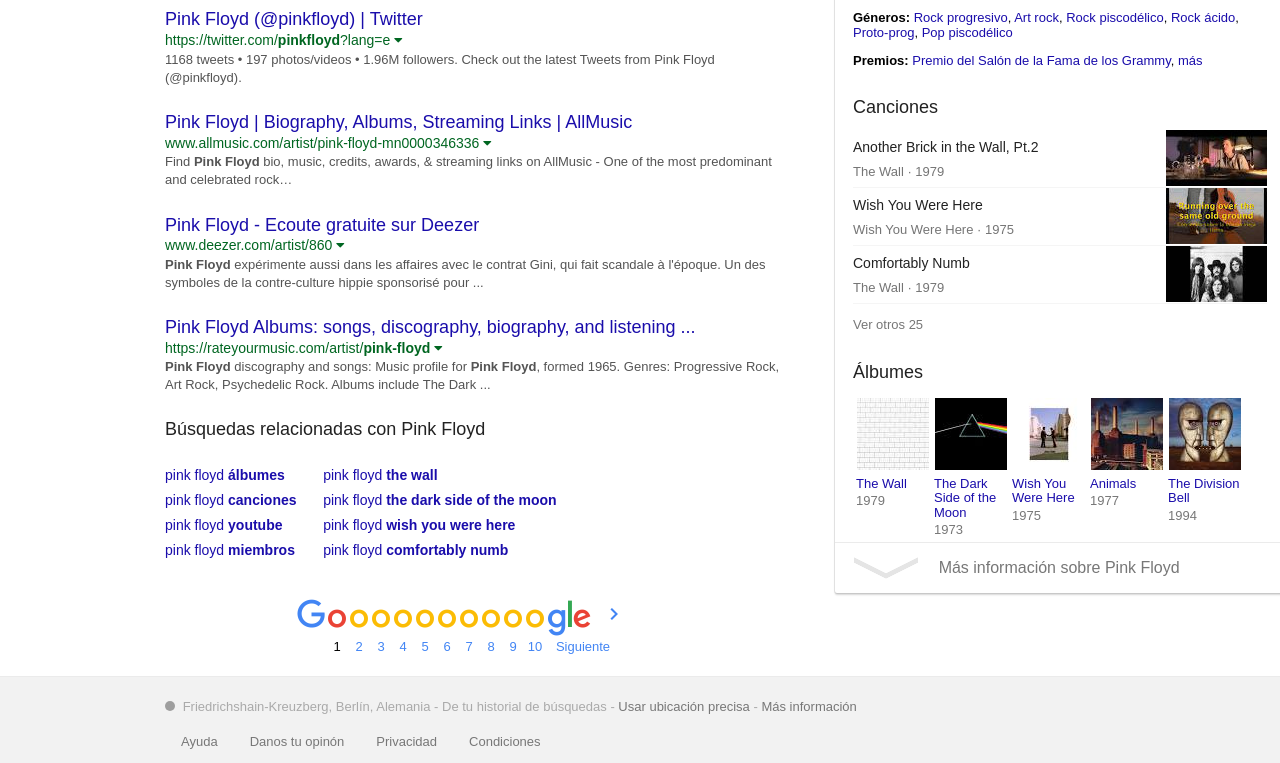
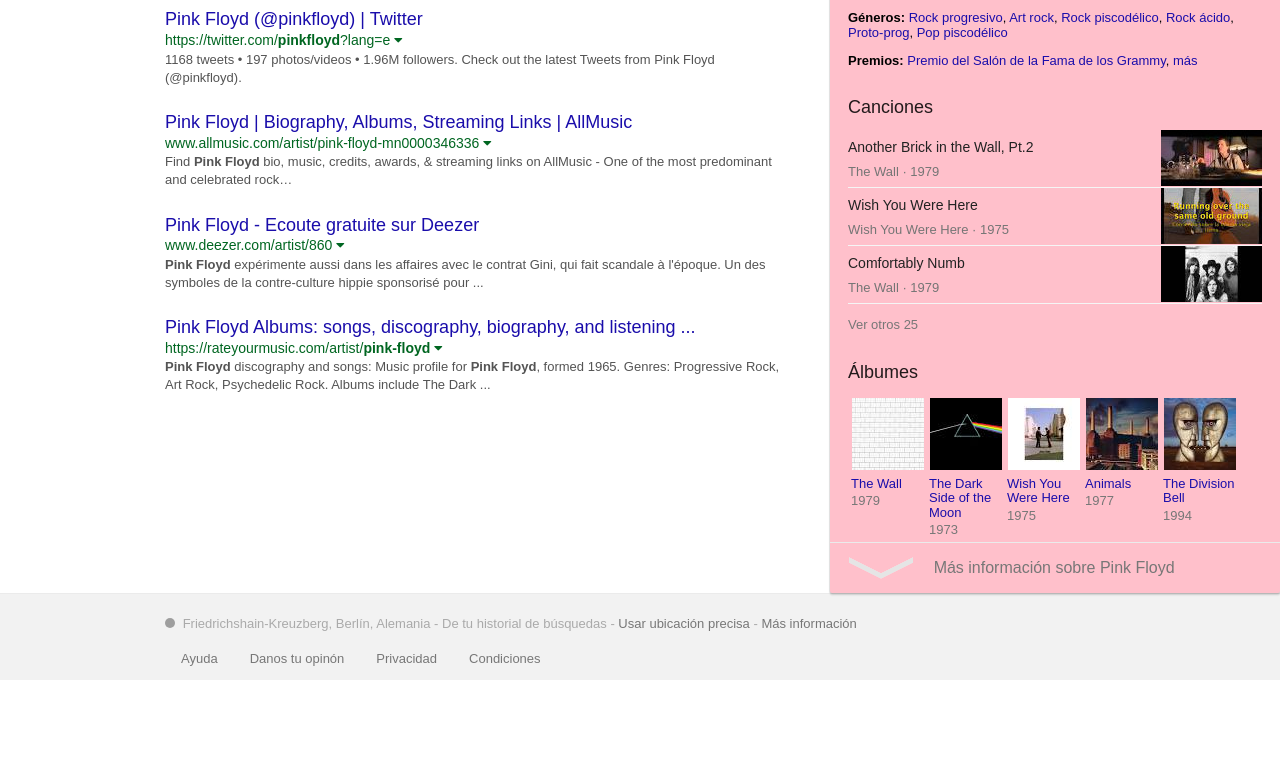
Before and after one commit to afuh/Google, a plain HTML site: page index.html in a window 1280 px wide. Shown: the part 785-1548 px from the top of the page. After the commit the page ends 1465 px from the top, so only its background shows below. Drawn offline with Linux system fonts and the light colour scheme.

Commit message:
update styles

```diff
--- a/index.html
+++ b/index.html
@@ -4,10 +4,9 @@
 <head>
   <title>Pink Floyd - Buscar con Google</title>
   <meta charset="utf-8">
-  <meta name="viewport" content="width=device-width, initial-scale=1, maximum-scale=1">
 
   <link rel="shortcut icon" href="https://www.google.com/images/branding/product/ico/googleg_lodp.ico">
-  <link href="styles/style.css" type="text/css" rel="stylesheet">
+  <link href="styles/main.css" type="text/css" rel="stylesheet">
   <link rel="stylesheet" href="https://maxcdn.bootstrapcdn.com/font-awesome/4.7.0/css/font-awesome.min.css" />
 </head>
 
@@ -46,13 +45,14 @@
   </div>
   <!-- end Header -->
 
+  <div class="topBar">
+    <div>
+      <p>Aproximadamente 39.400.000 resultados (0,46 segundos)</p>
+    </div>
+  </div>
+
   <!-- results -->
   <div class="mainSection">
-    <div class="topBar">
-      <div>
-        <p>Aproximadamente 39.400.000 resultados (0,46 segundos)</p>
-      </div>
-    </div>
     <div class="centerCol">
       <div class="resultsContainer">
         <ul id="resultados" class="list-group">
@@ -118,49 +118,7 @@
         </ul>
       </div>
 
-      <div class="medContainer">
-        <div class="related">
-          <h3>Búsquedas relacionadas con Pink Floyd</h3>
-        </div>
-        <div class="cardSection">
-          <div class="col">
-            <ul>
-              <li><a href="#">pink floyd <b>álbumes</b></a></li>
-              <li><a href="#">pink floyd <b>canciones</b></a></li>
-              <li><a href="#">pink floyd <b>youtube</b></a></li>
-              <li><a href="#">pink floyd <b>miembros</b></a></li>
-            </ul>
-          </div>
-          <div class="col">
-            <ul>
-              <li><a href="#">pink floyd <b>the wall</b></a></li>
-              <li><a href="#">pink floyd <b>the dark side of the moon</b></a></li>
-              <li><a href="#">pink floyd <b>wish you were here</b></a></li>
-              <li><a href="#">pink floyd <b>comfortably numb</b></a></li>
-            </ul>
-          </div>
 
-          <div class="navPages">
-            <table>
-              <tr>
-                <td><span class="g"></span></td>
-                <td><span class="o1"></span>1</td>
-                <td><a href="#"><span class="o"></span>2</a></td>
-                <td><a href="#"><span class="o"></span>3</a></td>
-                <td><a href="#"><span class="o"></span>4</a></td>
-                <td><a href="#"><span class="o"></span>5</a></td>
-                <td><a href="#"><span class="o"></span>6</a></td>
-                <td><a href="#"><span class="o"></span>7</a></td>
-                <td><a href="#"><span class="o"></span>8</a></td>
-                <td><a href="#"><span class="o"></span>9</a></td>
-                <td><a href="#"><span class="o"></span>10</a></td>
-                <td><a href="#"><span class="gle"></span>Siguiente</a></td>
-              </tr>
-            </table>
-          </div>
-
-        </div>
-      </div>
     </div>
     <!-- end results -->
 
--- a/styles/_head.sass
+++ b/styles/_head.sass
@@ -1,5 +1,6 @@
 .header
   position: relative
+  background: green
   background: #fafafa
   border-bottom: 1px solid #ebebeb
   height: 123px
@@ -11,14 +12,12 @@
   height: 44px
   width: 720px
   z-index: 1000
-
   #logo
     position: absolute
     left: 13px
     bottom: -4px
     width: 120px
     height: 44px
-
   #searchBox
     position: absolute
     left: 150px
@@ -34,13 +33,11 @@
     &:hover
       box-shadow: 0 2px 2px 0 rgba(0,0,0,0.2), 0 0 0 1px rgba(0,0,0,0.08)
       transition: box-shadow 200ms cubic-bezier(0.4, 0.0, 0.2, 1)
-
   #micButton
     position: absolute
     right: -6px
     bottom: 10px
     height: 24px
-
   #magButton
     position: absolute
     right: -44px
@@ -52,12 +49,10 @@
   top: 20px
   height: 44px
   min-width: 1000px
-
   #appButton
     position: absolute
     right: 160px
     bottom: 12px
-
   #sessButton
     position: absolute
     right: 26px
--- a/styles/_info.sass
+++ b/styles/_info.sass
@@ -1,10 +1,9 @@
 .infoBox
-  position: absolute
-  display: inline-block
-  vertical-align: top
+  background: pink
   box-shadow: 0 2px 2px 0 rgba(0,0,0,0.16), 0 0 0 1px rgba(0,0,0,0.08)
   +border-radius(2px)
   width: 450px
+  min-width: 450px
   .images
     position: relative
     height: 185px
@@ -31,11 +30,12 @@
   .leftCol
     display: inline-block
     h1
-      font-family: arial,sans-serif-light,sans-serif
       color: rgba(0,0,0,.87)
       margin: 0
-      font-size: 30px
-      font-weight: normal
+      font:
+        family: arial,sans-serif-light,sans-serif
+        size: 30px
+        weight: normal
     p
       color: #777
       margin: 6px auto
--- a/styles/_results.sass
+++ b/styles/_results.sass
@@ -1,3 +1,7 @@
+.mainSection
+  display: flex
+  flex-flow: row
+
 .topBar
   position: relative
   width: 100%
@@ -8,15 +12,13 @@
       color: #808080
 
 .centerCol
-  margin-left: 165px
+  margin:
+    left: 165px
+    right: 50px
   width: 620px
-  margin-right: 50px
-  position: relative
-  display: inline-block
+  min-width: 310px
 
 .resultsContainer
-  display: block
-  position: relative
   font-weight: normal
   ul
     padding-left: 0
@@ -46,8 +48,6 @@
 
 .related
   h3
-    display: block
-    text-align: left
     color: #222
     height: auto
     padding-bottom: 8px
@@ -55,8 +55,6 @@
     line-height: 18px
     font-weight: normal
 
-.cardSection
-  display: block
 .col
   font-size: 14px
   margin-top: -1px
```
Also changed, not shown: styles/main.css, 1 other file.
